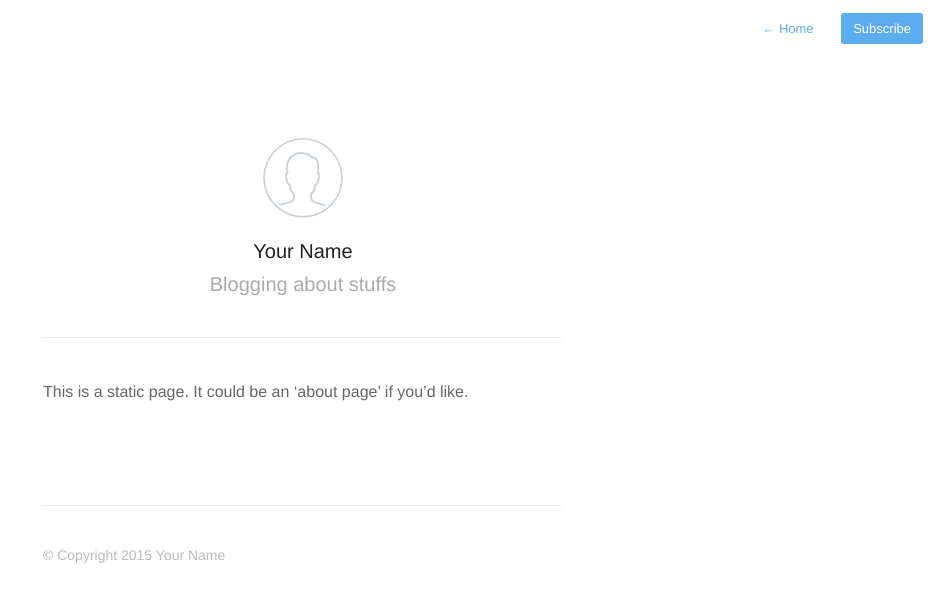
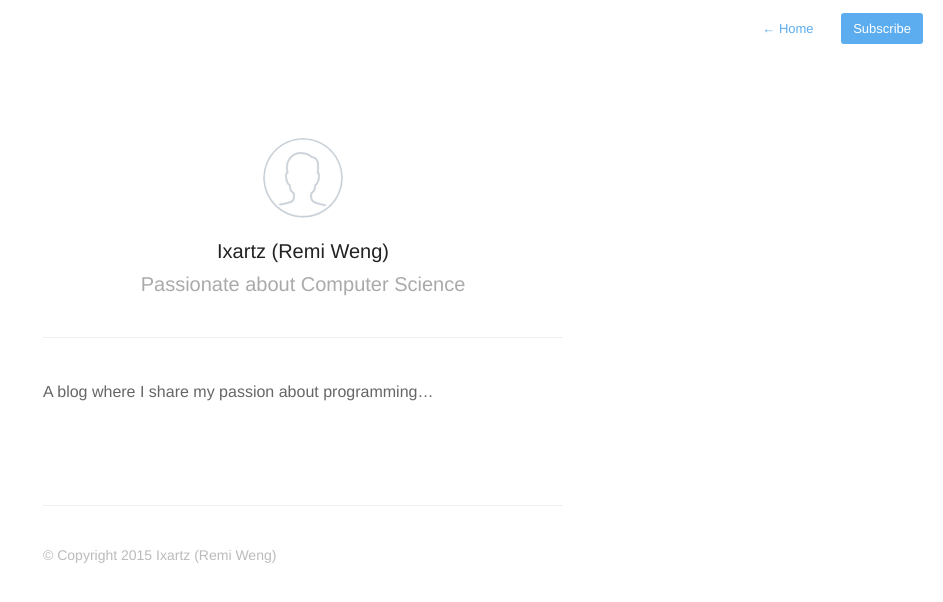
Before and after one commit to ixartz/My-blog, a Jekyll site: the page built from about.md, in a window 1280 px wide. Shown: the top 602 px of the page, without its empty margins (337-1280 px from the left). Built offline with Jekyll 4.4.1, drawn with Linux system fonts in a browser that asks for light colours; nearby versions of some CDN libraries.

Commit message:
Add description about the blog

```diff
--- a/_config.yml
+++ b/_config.yml
@@ -1,6 +1,6 @@
-name: Your New Jekyll Site
-description: Blogging about stuffs
-meta_description: "Your New Jekyll Site, Blogging about stuffs"
+name: Ixartz's technical blog
+description: Passionate about Computer Science
+meta_description: "A blog where I share my little knowledge and tricks about programming"
 
 aboutPage: true
 
@@ -11,8 +11,8 @@ google_analytics: 'UA-XXXXXXXX-X'
 disqus: false
 disqus_shortname: 'your-disqus-shortname'
 
-author:         'Your Name'
-authorTwitter:  'YourTwitterUsername'
+author:         'Ixartz (Remi Weng)'
+authorTwitter:  'ixartz'
 
 permalink:      /:title/
 
--- a/about.md
+++ b/about.md
@@ -4,6 +4,6 @@ permalink: about/
 profile: true
 ---
 
-This is a static page. It could be an 'about page' if you'd like.
+A blog where I share my passion about programming...
 
 {% include footer.html %}
```
